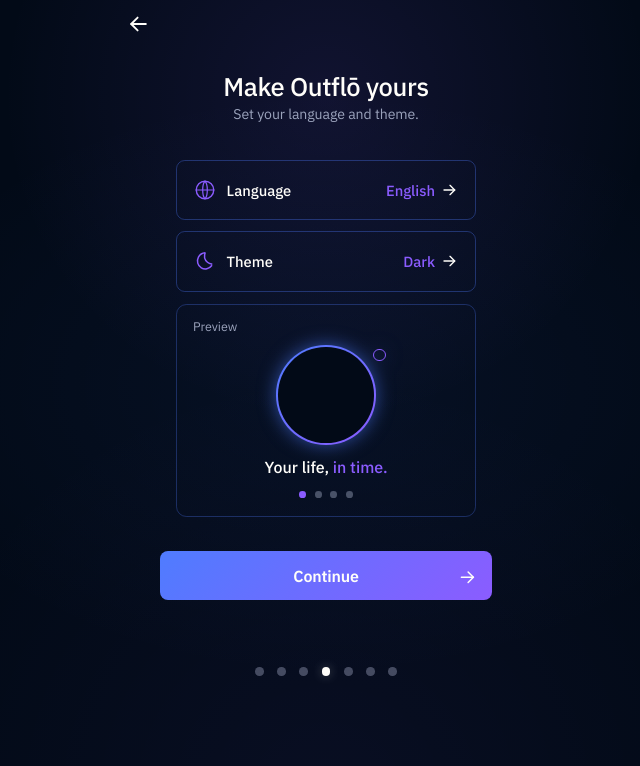
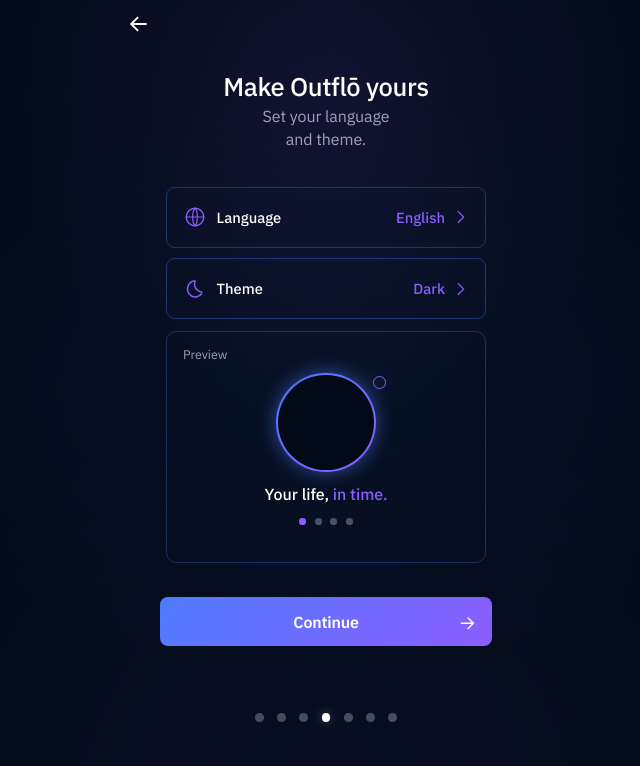
Before and after one commit to Outflo-dev/outflo-v2, a Next.js app: page /make-yours in a window 1280 px wide. Shown: the top 766 px of the page, without its empty margins (314-954 px from the left). Built offline with nearby package versions, Linux system fonts and the light colour scheme.

Commit message:
Finish Make Outflō Yours selector polish

```diff
--- a/src/compositions/onboarding/make-yours/MakeYoursComposition.tsx
+++ b/src/compositions/onboarding/make-yours/MakeYoursComposition.tsx
@@ -46,7 +46,12 @@
             <div className={styles.intro}>
                 <OnboardingPageIntro
                     title="Make Outflō yours"
-                    subtitle="Set your language and theme."
+                    subtitle={
+                        <span className={styles.subtitle}>
+                            <span>Set your language</span>
+                            <span>and theme.</span>
+                        </span>
+                    }
                 />
             </div>
 
--- a/src/compositions/onboarding/make-yours/internal/layout/MakeYoursLayout.module.css
+++ b/src/compositions/onboarding/make-yours/internal/layout/MakeYoursLayout.module.css
@@ -17,8 +17,7 @@
     display: flex;
     flex-direction: column;
 
-    width: calc(100% - 1.25rem);
-    max-width: 20.75rem;
+    width: 100%;
 
     margin: 2rem auto 0;
 
@@ -36,3 +35,12 @@
 
     margin-top: 3rem;
 }
+
+.subtitle {
+    display: flex;
+    flex-direction: column;
+    align-items: center;
+
+    font-size: 1rem;
+    line-height: 1.45;
+}
--- a/src/compositions/onboarding/make-yours/internal/options/MakeYoursOptions.module.css
+++ b/src/compositions/onboarding/make-yours/internal/options/MakeYoursOptions.module.css
@@ -28,12 +28,9 @@
 
     box-sizing: border-box;
 
-    border: 1px solid
-        color-mix(
-            in srgb,
+    border: 1px solid color-mix(in srgb,
             var(--color-accent-primary) 34%,
-            transparent
-        );
+            transparent);
     border-radius: 0.55rem;
 }
 
@@ -62,3 +59,14 @@
     font-size: 0.92rem;
     font-weight: 500;
 }
+
+.themeRow {
+    min-height: 3.8rem;
+}
+.chevron {
+    display: flex;
+    align-items: center;
+    justify-content: center;
+
+    color: var(--color-accent-secondary);
+}
--- a/src/compositions/onboarding/make-yours/internal/options/MakeYoursOptions.tsx
+++ b/src/compositions/onboarding/make-yours/internal/options/MakeYoursOptions.tsx
@@ -10,9 +10,7 @@
 /* ------------------------------
    Imports
 -------------------------------- */
-import {
-    ArrowIcon,
-} from "@/compositions/onboarding/internal/icons";
+import ChevronRightIcon from "@/components/system/primitives/icons/navigation/ChevronRightIcon";
 
 import MakeYoursLanguageIcon from "@/compositions/onboarding/make-yours/internal/icons/MakeYoursLanguageIcon";
 import MakeYoursThemeIcon from "@/compositions/onboarding/make-yours/internal/icons/MakeYoursThemeIcon";
@@ -38,10 +36,9 @@
                     English
                 </span>
 
-                <ArrowIcon
-                    direction="right"
-                    size={16}
-                />
+                <span className={styles.chevron}>
+                <ChevronRightIcon size={16} />
+            </span>
             </div>
 
             <div className={styles.row}>
@@ -57,10 +54,9 @@
                     Dark
                 </span>
 
-                <ArrowIcon
-                    direction="right"
-                    size={16}
-                />
+                <span className={styles.chevron}>
+                <ChevronRightIcon size={16} />
+            </span>
             </div>
         </div>
     );
--- a/src/compositions/onboarding/make-yours/internal/preview/MakeYoursPreview.module.css
+++ b/src/compositions/onboarding/make-yours/internal/preview/MakeYoursPreview.module.css
@@ -9,6 +9,8 @@
 
 .card {
     position: relative;
+
+    min-height: 14.5rem;
 
     display: flex;
     flex-direction: column;
```
